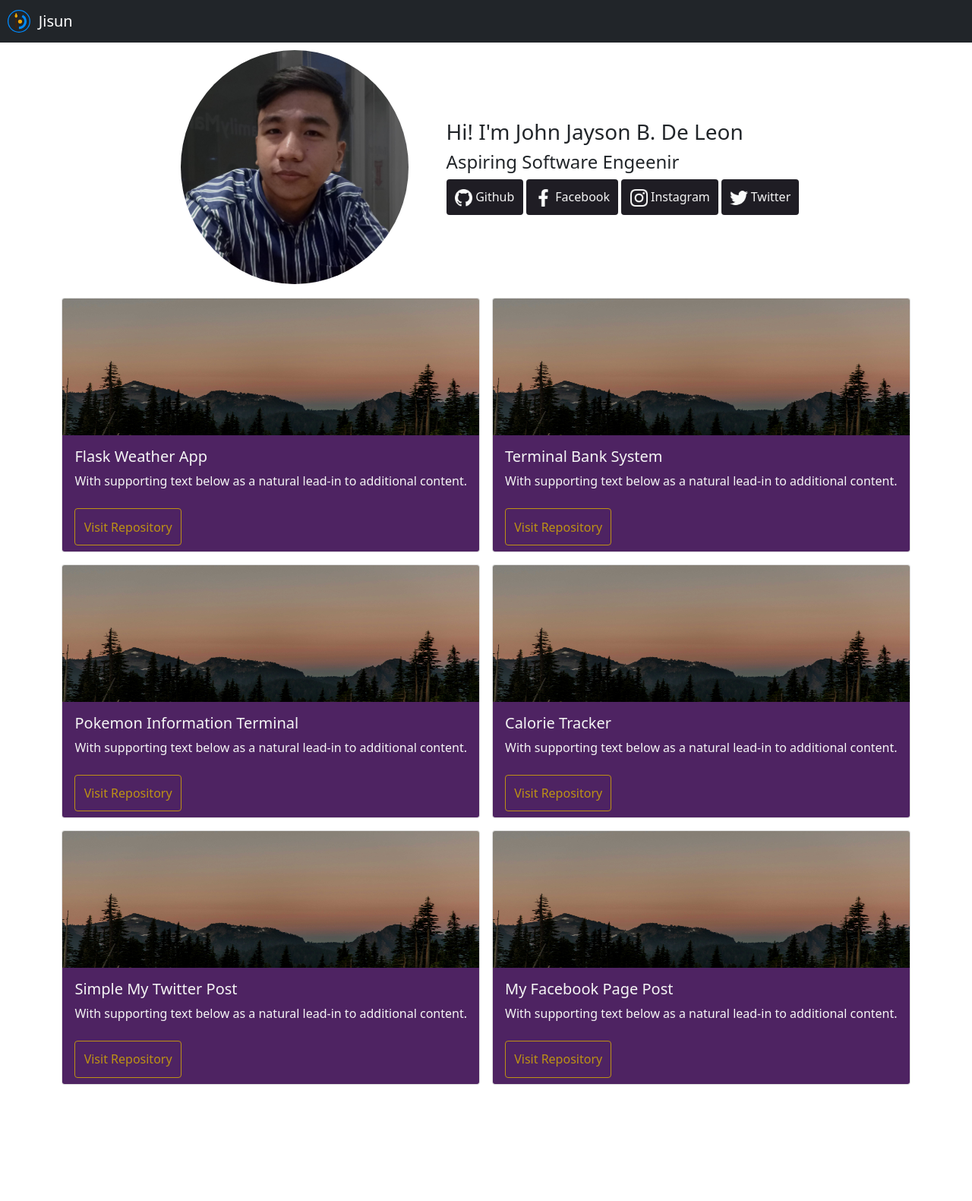
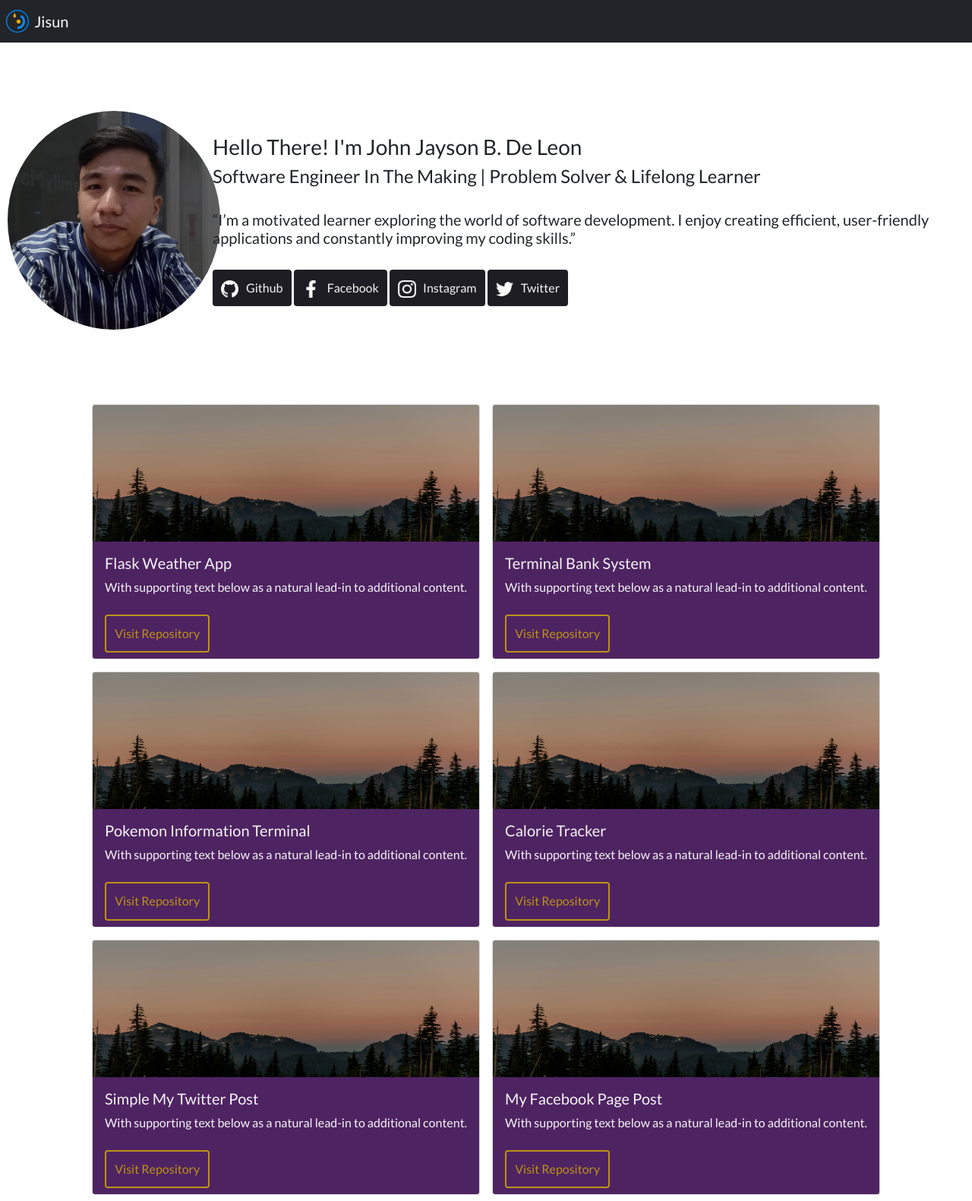
Before and after one commit to savjaylade84/jisun_portfolio, a Flask app: page / in a window 1280 px wide. Shown: the whole page at 76% size. Before the commit the page ends 1428 px from the top, so only its background shows below. Run offline with Flask 3, Linux system fonts and the light colour scheme.

Commit message:
design the introduction section of portfolio

```diff
--- a/information/information.json
+++ b/information/information.json
@@ -26,5 +26,8 @@
             "Name": "My Facebook Page Post",
             "Link": "https://github.com/savjaylade84/My_Facebook_Page_Post"
         }
-    ]
+    ],
+    "Title":"Hello There! I'm John Jayson B. De Leon",
+    "Sub-title":"Software Engineer in the Making | Problem Solver & Lifelong Learner",
+    "desc-title":"I’m a motivated learner exploring the world of software development. I enjoy creating efficient, user-friendly applications and constantly improving my coding skills."
 }
--- a/static/css/style.css
+++ b/static/css/style.css
@@ -1,3 +1,11 @@
+@charset "UTF-8";
+/* color scheme of portfolio website */
+* {
+  font-family: "Lato", sans-serif;
+  margin: 0;
+  padding: 0;
+}
+
 .card-deck {
   display: flex;
 }
@@ -13,6 +21,20 @@
   border: 0px solid transparent;
 }
 
+.desc-title {
+  width: 50em;
+}
+
+/*quotes*/
+.quotes:before {
+  content: "“";
+}
+
+.quotes:after {
+  content: "”";
+}
+
+/* button style */
 .button {
   cursor: pointer;
   display: inline-flex;
@@ -23,6 +45,9 @@
   position: relative;
   transition: color 400ms linear;
   padding: 0.7rem 0.7rem;
+}
+.button span {
+  margin-right: 0.4em;
 }
 
 .button-gold::after, .button-black::after {
@@ -44,7 +69,7 @@
 }
 
 .button-gold {
-  border: 0.1em solid rgba(202, 158, 12, 0.9);
+  border: 0.15em solid rgba(202, 158, 12, 0.9);
   color: rgba(202, 158, 12, 0.9);
 }
 
@@ -68,6 +93,7 @@
           text-decoration: underline 5px solid;
 }
 
+/* image */
 .me {
   border-radius: 100%;
   margin: 10px 50px 10px 10px;
@@ -77,4 +103,37 @@
   width: calc((0.7vh + 1rem + 0.7vw + 1rem) / 2);
   height: calc((0.7vh + 1rem + 0.7vw + 1rem) / 2);
   margin: auto 0;
+}
+
+/*margin in division*/
+.top-margin-xsmall {
+  margin-top: 1.5em;
+}
+
+.top-margin-small {
+  margin-top: 5em;
+}
+
+.top-margin-medium {
+  margin-top: 10em;
+}
+
+.top-margin-large {
+  margin-top: 15em;
+}
+
+.top-margin-xsmall {
+  margin-bottom: 1.5em;
+}
+
+.bottom-margin-small {
+  margin-bottom: 5em;
+}
+
+.bottom-margin-medium {
+  margin-bottom: 10em;
+}
+
+.bottom-margin-large {
+  margin-bottom: 15em;
 }/*# sourceMappingURL=style.css.map */
--- a/static/css/style.scss
+++ b/static/css/style.scss
@@ -1,8 +1,15 @@
-    $accent-color-gold:rgba(202, 158, 12, 0.9);
+/* color scheme of portfolio website */
+$accent-color-gold:rgba(202, 158, 12, 0.9);
     $accent-color-purple: rgba(60, 12, 82, 0.9);
     $primary-color-white:whitesmoke;
     $primary-color-black: rgba(20, 20, 22,0.8);
     $primary-color-blackish:#1F1D24;
+
+*{
+    font-family: 'Lato', sans-serif;
+    margin:0;
+    padding:0;
+}
 
 .card-deck{
     display: flex;
@@ -20,6 +27,20 @@
     }
 }
 
+.desc-title{
+    width:50em;
+}
+
+/*quotes*/
+.quotes:before{
+    content:'\201C';
+}
+
+.quotes:after{
+    content:'\201D';
+}
+
+/* button style */
 .button{
     cursor: pointer;
     display: inline-flex;
@@ -30,6 +51,10 @@
     position: relative;
     transition: color 400ms linear;
     padding: 0.7rem 0.7rem;
+
+    span{
+        margin-right:0.4em;
+    }
 }
 
 .button-gold::after,.button-black::after{
@@ -52,7 +77,7 @@
 }
 
 .button-gold{
-    border:0.1em solid $accent-color-gold;
+    border:0.15em solid $accent-color-gold;
     color:$accent-color-gold;
 }
 
@@ -75,6 +100,7 @@
     text-decoration:underline 5px solid;
 }
 
+/* image */
 .me{
     border-radius: 100%;
     margin: 10px 50px 10px 10px;
@@ -85,3 +111,35 @@
     height: calc(((0.7vh + 1rem) + (0.7vw + 1rem))/2);
     margin:auto 0;
 }
+
+/*margin in division*/
+.top-margin-xsmall{
+    margin-top:1.5em;
+}
+.top-margin-small{
+    margin-top: 5em;
+}
+
+.top-margin-medium{
+    margin-top: 10em;
+}
+
+.top-margin-large{
+    margin-top: 15em;
+}
+
+.top-margin-xsmall{
+    margin-bottom:1.5em;
+}
+
+.bottom-margin-small{
+    margin-bottom: 5em;
+}
+
+.bottom-margin-medium{
+    margin-bottom: 10em;
+}
+
+.bottom-margin-large{
+    margin-bottom: 15em;
+}
--- a/templates/index.html
+++ b/templates/index.html
@@ -16,7 +16,7 @@
 
 			<!-- Twitter -->
 			<meta property="twitter:card" content="summary_large_image">
-			<meta property="twitter:url" content="https://savjaylade84.github.io/Jisun.github.io/">
+			<meta property="twitter:url" content="{{information['Twitter']}}">
 			<meta property="twitter:title" content="{{information['Author']}} - Aspiring Software Developer">
 			<meta property="twitter:description" content="Software developer that will develope your website or system to the next level.">
 			<meta property="twitter:image" content="https://github.com/savjaylade84/Jisun.github.io/blob/main/images/Selfie_Me.jpg">
@@ -27,6 +27,7 @@
 			<meta charset="utf-8" lang="en">
 
             <link href="https://cdn.jsdelivr.net/npm/bootstrap@5.0.2/dist/css/bootstrap.min.css" rel="stylesheet" integrity="sha384-EVSTQN3/azprG1Anm3QDgpJLIm9Nao0Yz1ztcQTwFspd3yD65VohhpuuCOmLASjC" crossorigin="anonymous">
+            <link href='https://fonts.googleapis.com/css?family=Lato' rel='stylesheet'>
 
 	</head>
 
@@ -39,14 +40,15 @@
             </a>
         </nav>
 
-        <div class="introduction d-flex justify-content-center align-items-center" id="introduction">
+        <div class="introduction top-margin-small d-flex justify-content-center align-items-center" id="introduction">
             <picture>
                 <source srcset=" {{ url_for('static',filename='/img/me.jpg') }} " type="image/svg+xml">
                 <img src=" {{ url_for('static',filename='/img/me.jpg') }} " class="img-fluid me" alt="..." height="300" width="300">
             </picture>
             <div>
-                <p class="h3 text-capitalize font-weight-bold">Hi! I'm John Jayson B. De Leon</p>
-                <p class="h4 text-capitalize">Aspiring Software Engeenir</p>
+                <p class="h3 text-capitalize font-weight-bold">{{ information['Title'] }}</p>
+                <p class="h4 text-capitalize">{{ information['Sub-title'] }}</p>
+                <p class="h5 text-truncate text-wrap quotes text-break text-justify  desc-title top-margin-xsmall">{{ information['desc-title'] }}</p>
                 <a href="{{ information['Github'] }}" class="btn button button-black align-items-center">
                     <span>
                         <img src="{{ url_for('static',filename='/img/github.png') }}" class = "icon" width="16" height="16"/>
@@ -74,7 +76,7 @@
             </div>
         </div>
 
-        <div class="card-deck d-flex justify-content-center flex-wrap" id="projects">
+        <div class="card-deck top-margin-small d-flex justify-content-center flex-wrap" id="projects">
             {% for project in information['Project_List'] %}
                     <div class="card m-2">
                         <picture>
```
Also changed, not shown: 1 other file.
